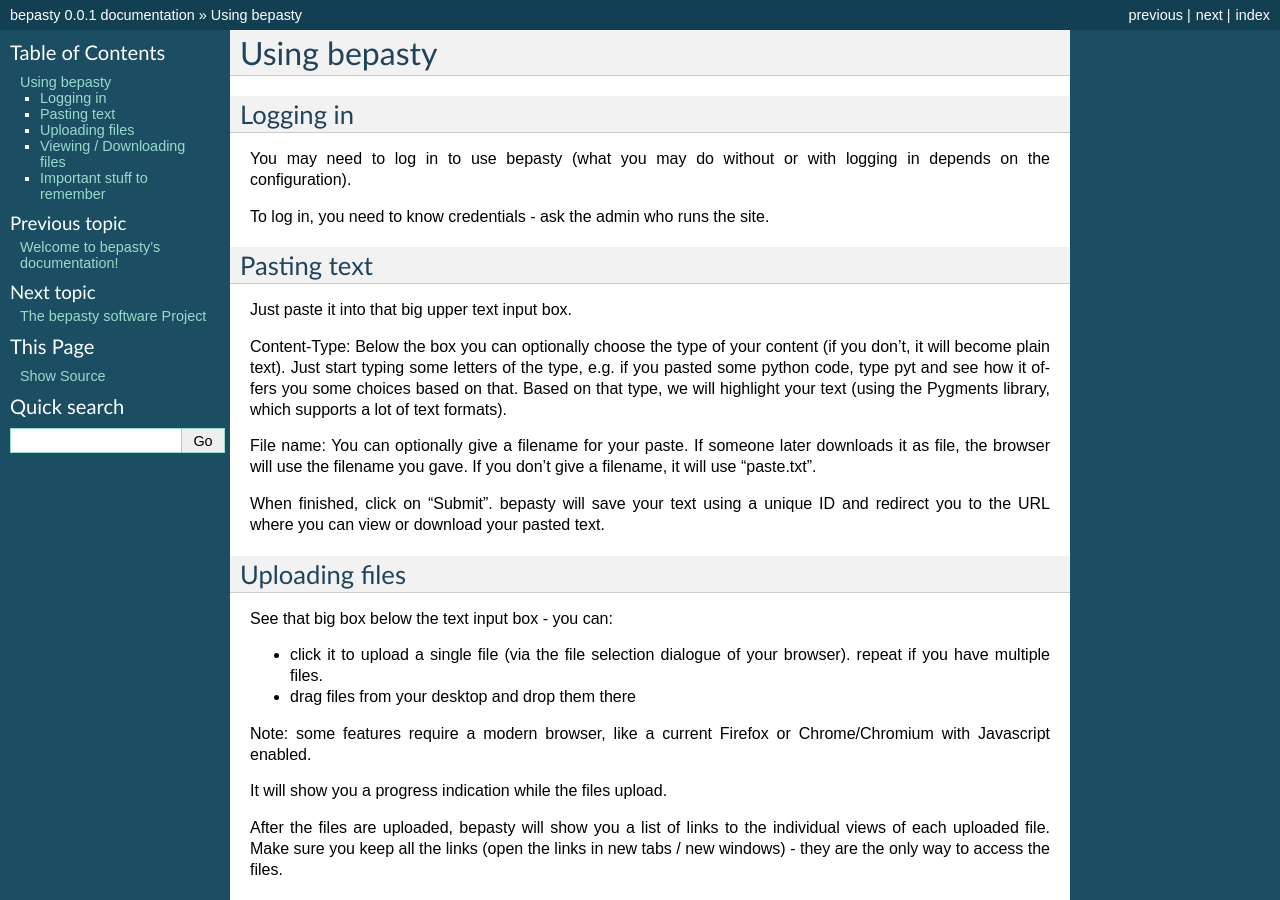
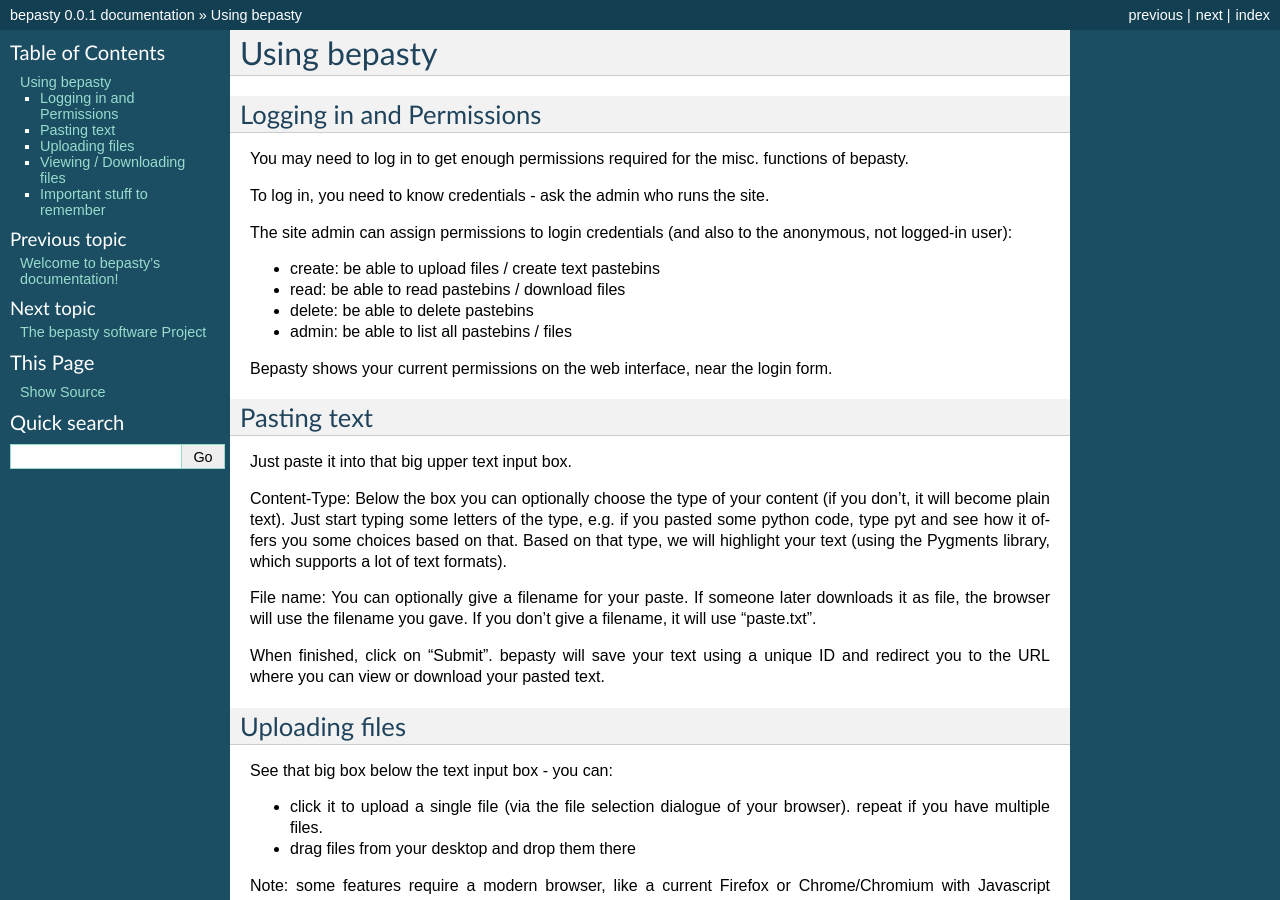
Before and after one commit to bepasty/bepasty-server, a Sphinx documentation site: the page built from docs/source/user.rst, in a window 1280 px wide and 900 px high. Built offline with Sphinx 7.4.7, drawn with Linux system fonts in a browser that asks for light colours; some of the changed text lies outside the part shown.

Commit message:
update README and user docs about permissions

```diff
--- a/docs/source/user.rst
+++ b/docs/source/user.rst
@@ -2,12 +2,21 @@
 Using bepasty
 =============
 
-Logging in
-==========
+Logging in and Permissions
+==========================
 
-You may need to log in to use bepasty (what you may do without or with logging in depends on the configuration).
+You may need to log in to get enough permissions required for the misc. functions of bepasty.
 
 To log in, you need to know credentials - ask the admin who runs the site.
+
+The site admin can assign permissions to login credentials (and also to the anonymous, not logged-in user):
+
+* create: be able to upload files / create text pastebins
+* read: be able to read pastebins / download files
+* delete: be able to delete pastebins
+* admin: be able to list all pastebins / files
+
+Bepasty shows your current permissions on the web interface, near the login form.
 
 Pasting text
 ============
@@ -70,7 +79,6 @@
 Important stuff to remember
 ===========================
 
-* if you get upload credentials from an admin, do not make them available to other persons except if explicitly allowed
-* for downloading or viewing a file, all one needs is the URL (no credentials required)
+* if you get credentials from an admin, do not make them available to other persons except if explicitly allowed
 * files may go away at any time, always remember that a pastebin site is only for short-term temporary storage
   (how long this is depends on the site's / site admin's policy and available disk space)
```
Also changed, not shown: README.rst (+6 -3 lines).
